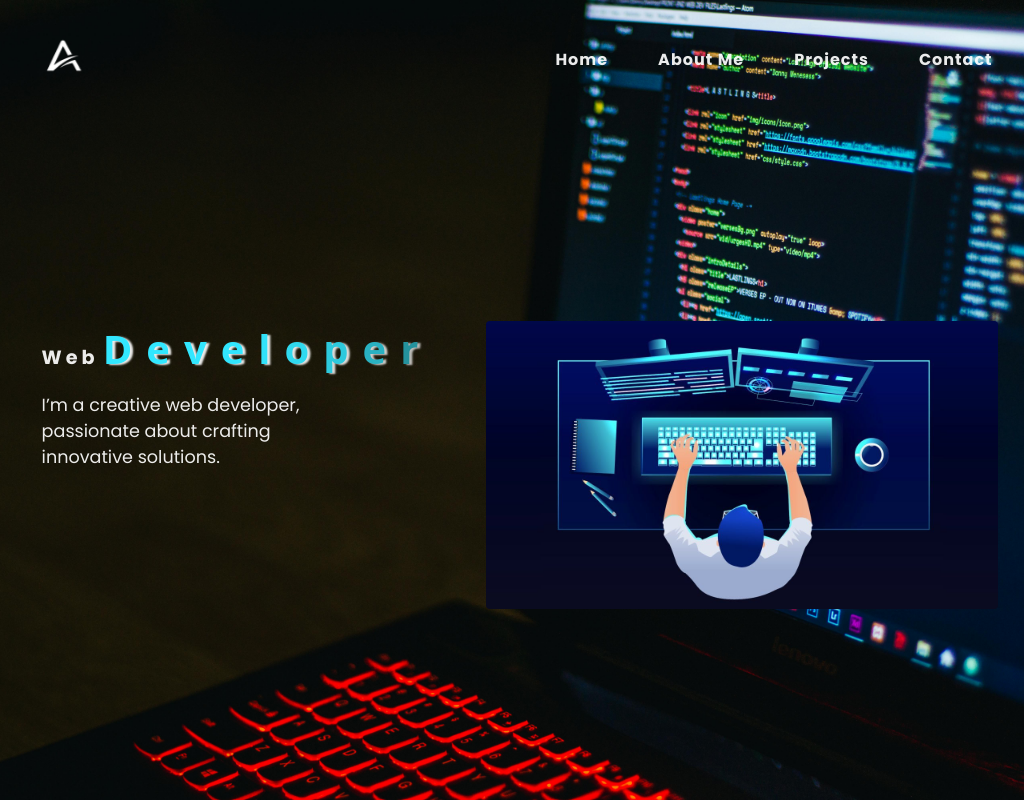
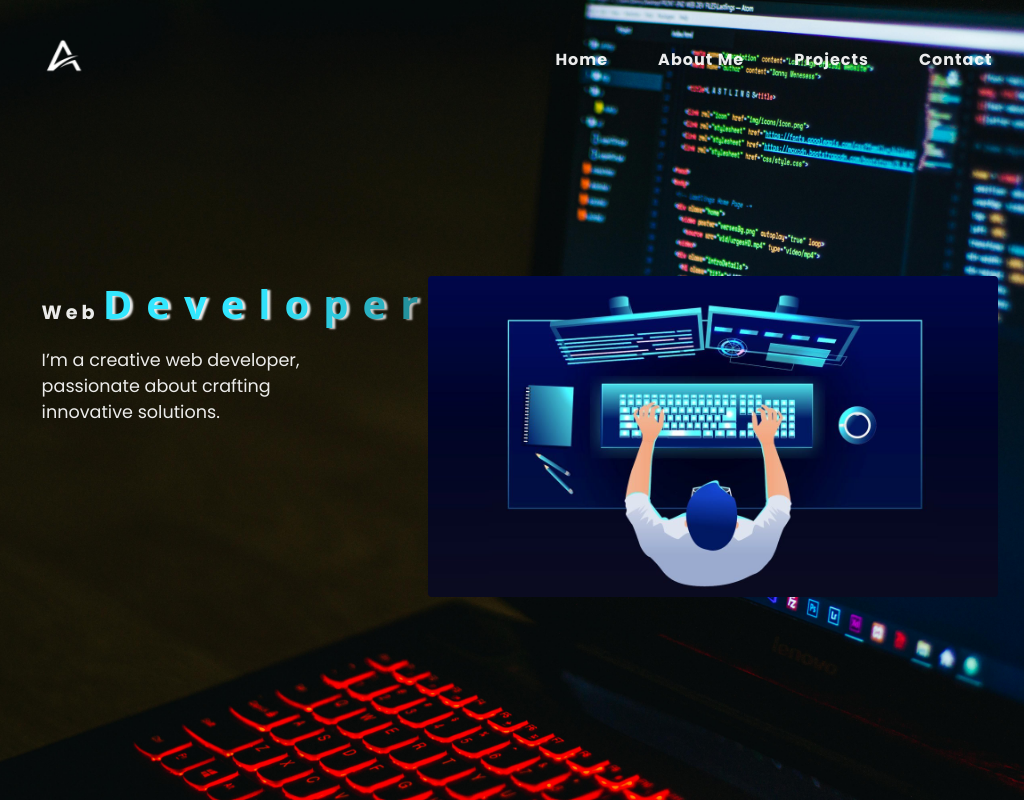
Before and after one commit to Ahmad-al-sayedd/My_Portfolio, a React (Vite) app: page / in a window 1024 px wide. Built offline with nearby package versions, Linux system fonts and the light colour scheme; a web font is replaced by a local one.

Commit message:
fixing the responsive design for the home

```diff
--- a/src/components/Home/Home.jsx
+++ b/src/components/Home/Home.jsx
@@ -23,7 +23,7 @@ const Home = () => {
           </p>
         </article>
 
-         <img src={Header}alt="coding-img"/>
+         <img className='homeImg' src={Header}alt="coding-img"/>
       </section>
 
   )
--- a/src/components/Home/Home.scss
+++ b/src/components/Home/Home.scss
@@ -4,7 +4,7 @@
   overflow: hidden;
   @include widthMargin(95%, auto);
   display: grid;
-  grid-template-columns: 0.2fr 0.5fr 0.2fr 1fr;
+  grid-template-columns: 0.2fr 0.1fr 0.5fr 0.2fr 1fr;
   grid-template-rows: 1fr 1fr 1fr 1fr;
 
   .header-content-article {
@@ -12,7 +12,7 @@
     grid-row: 2/5;
     width: 100%;
     z-index: 1;
-    padding: 4rem 0rem 4rem 8rem;
+    padding: 4rem 0rem 4rem 0rem;
 
     h1 {
       width: 100%;
@@ -46,6 +46,7 @@
         animation-duration: 1s;
         opacity: 0;
         margin-left: 4px;
+
       }
 
       @for $i from 1 through 9 {
@@ -92,7 +93,7 @@
   }
 
   img {
-    grid-column: 4/5;
+    grid-column: 5/6;
     grid-row: 2/5;
     width: 100%;
     height: 100%;
@@ -102,6 +103,18 @@
     animation-name: imageHeader;
     animation-duration: 1.5s;
     animation-fill-mode: forwards;
+  }
+
+
+
+
+  @keyframes imageHeader {
+    0% {
+      transform: translateX(150%);
+    }
+    100% {
+      transform: translateX(0%);
+    }
   }
 }
 
@@ -216,7 +229,7 @@
       grid-template-rows: 0.7fr 1fr;
 
       .header-content-article {
-        grid-column: 1/4;
+        grid-column: 1/2;
         grid-row: 2/4;
         width: 100%;
         z-index: 1;
@@ -247,10 +260,34 @@
           }
         }
       }
+
+
+
+      img {
+        grid-column: 2/5;
+        grid-row: 2/3;
+        width: 100%;
+        height: auto;
+        object-fit: cover;
+        z-index: 1;
+        animation-name: imageHeader;
+        animation-duration: 1.5s;
+        animation-fill-mode: forwards;
+
+      }
+
+      @keyframes imageHeader {
+        0% {
+          opacity: 0;
+          transform: translateY(50px);
+        }
+        100% {
+          opacity: 1;
+          transform: translateY(0);
+        }}
+
+
     }
 
-    img {
-      grid-column: 4/5;
-      grid-row: 2/3;
-    }
+
   }
```
